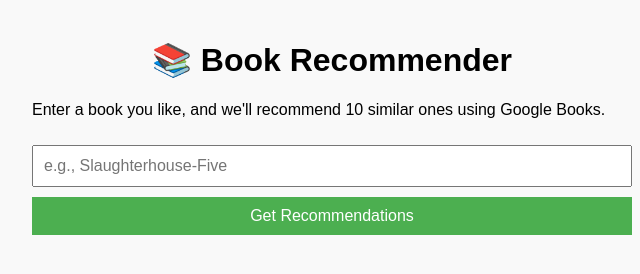
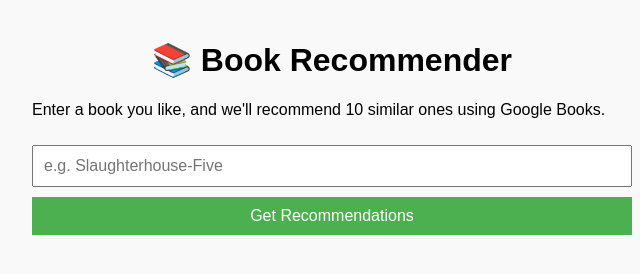
Before and after one commit to gitweb-test/bookrecs, a plain HTML site: page index.html in a window 1280 px wide. Shown: the full height of the page, 308-948 px from the left. Drawn offline with Linux system fonts and the light colour scheme.

Commit message:
Update index.html

```diff
--- a/index.html
+++ b/index.html
@@ -48,7 +48,7 @@
 <body>
   <h1>📚 Book Recommender</h1>
   <p>Enter a book you like, and we'll recommend 10 similar ones using Google Books.</p>
-  <input id="bookInput" type="text" placeholder="e.g., Slaughterhouse-Five" />
+  <input id="bookInput" type="text" placeholder="e.g. Slaughterhouse-Five" />
   <button onclick="getRecommendations()">Get Recommendations</button>
   <div id="results"></div>
 
```
